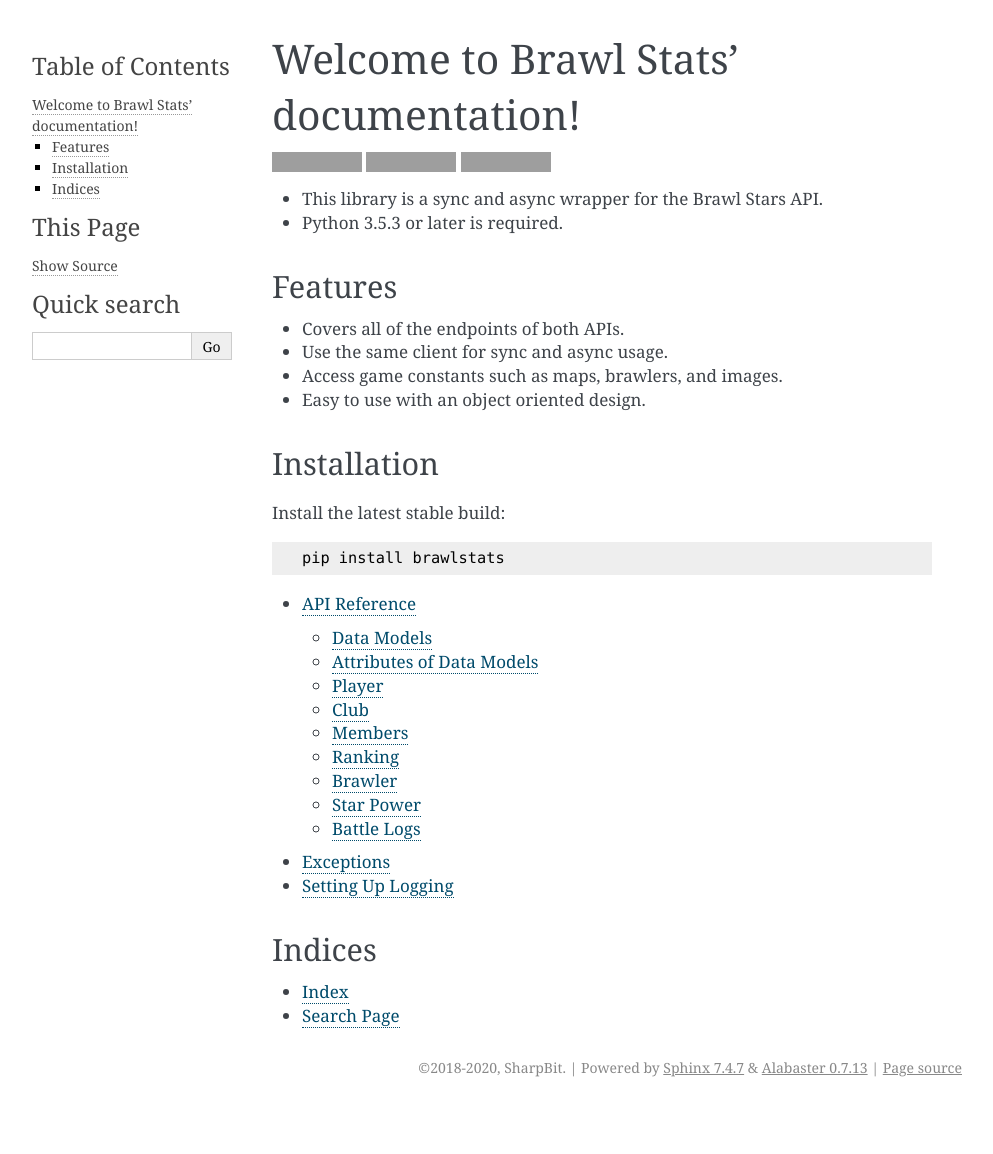
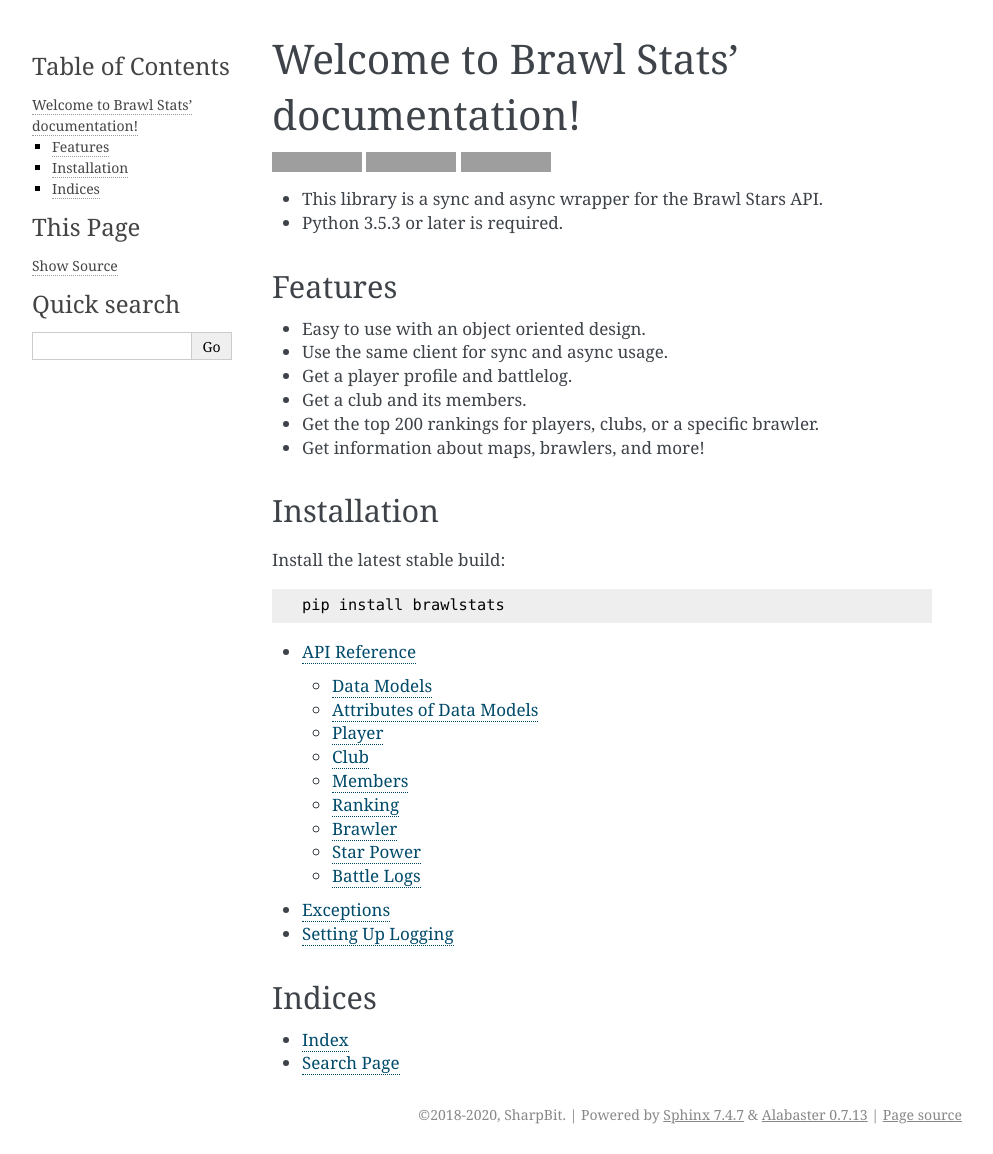
Before and after one commit to SharpBit/brawlstats, a Sphinx documentation site: the page built from docs/index.rst, in a window 1280 px wide. Shown: the whole page, without its empty margins (148-1141 px from the left). Built offline with Sphinx 7.4.7, drawn with Linux system fonts in a browser that asks for light colours; before the commit the page ends 1107 px from its top, so only the background shows below that; grey boxes are pictures that could not be loaded.

Commit message:
more docs changes

```diff
--- a/docs/index.rst
+++ b/docs/index.rst
@@ -19,10 +19,12 @@
 Features
 ~~~~~~~~
 
-- Covers all of the endpoints of both APIs.
+- Easy to use with an object oriented design.
 - Use the same client for sync and async usage.
-- Access game constants such as maps, brawlers, and images.
-- Easy to use with an object oriented design.
+- Get a player profile and battlelog.
+- Get a club and its members.
+- Get the top 200 rankings for players, clubs, or a specific brawler.
+- Get information about maps, brawlers, and more!
 
 Installation
 ~~~~~~~~~~~~
--- a/docs/logging.rst
+++ b/docs/logging.rst
@@ -20,9 +20,9 @@
 out and can any of ``CRITICAL``, ``ERROR``, ``WARNING``, ``INFO``, and
 ``DEBUG`` and if not specified defaults to ``WARNING``.
 
-More advance setups are possible with the :mod:`logging` module.  To for
-example write the logs to a file called ``brawlstars.log`` instead of
-outputting them to to the console the following snippet can be used
+More advanced setups are possible with the :mod:`logging` module. For example,
+to write the logs to a file called ``brawlstars.log`` instead of
+outputting them to to the console, the following snippet can be used:
 
 .. code-block:: python
 
```
Also changed, not shown: README.rst (+6 -4 lines).
